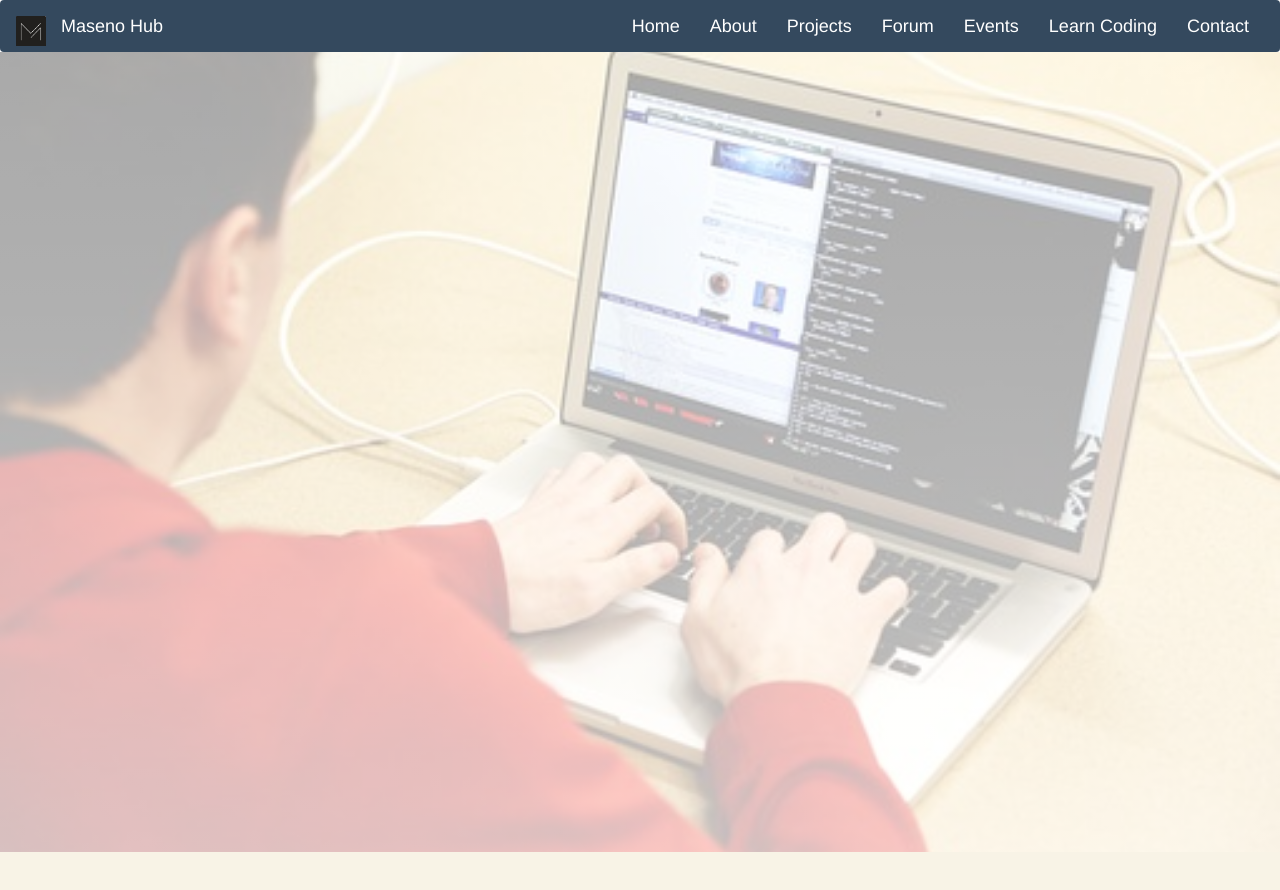
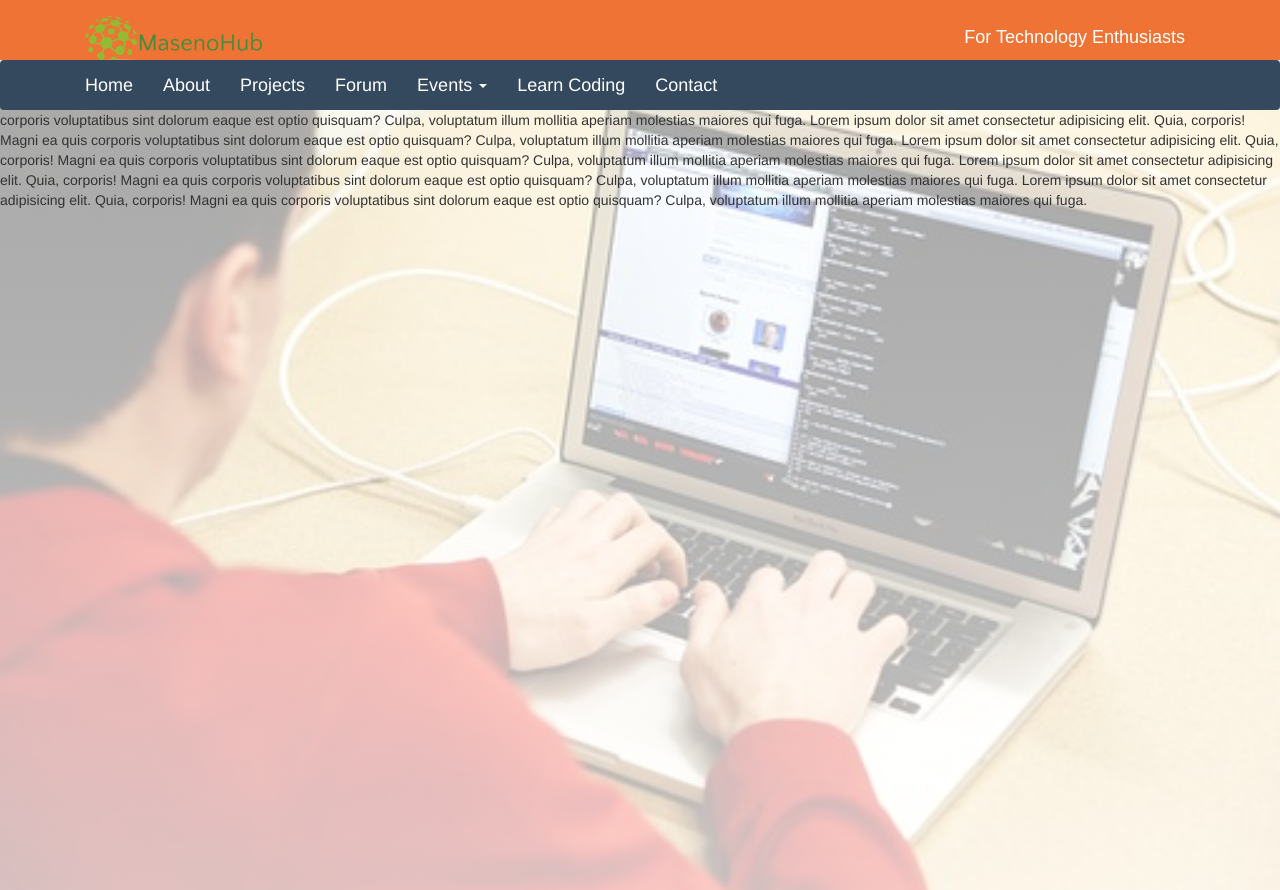
Before and after one commit to Maseno-Hub/masenohub, a PHP site: page / in a window 1280 px wide. Before the commit the page ends 852 px from the top, so only its background shows below. Run offline with PHP 8.4, Linux system fonts and the light colour scheme.

Commit message:
changed navbar and navbar links. added and header

```diff
--- a/CSS/style.css
+++ b/CSS/style.css
@@ -1,17 +1,34 @@
 .navbar-toggle .icon-bar{
-    background-color: black;
+    background-color:white;
 }
 .navbar{
     background-color:#34495e;
+
 }
-.nav li a{
+#nav ul li a{
     font-size: 18px;
     color: white;
 }
-.nav li a:hover{
-    color: green;
+
+#nav ul li a:hover{
+    color: #ee7335;
     background: none;
+}
+.dropdown-menu{
+    background-size: auto;
+    background-color:#34495e;
+    color: white;
+    padding: 10px;
+    border: 0;
 
+}
+#nav {
+    width: 100%;
+    height: 50px;
+    border-width: 0;
+    margin: 0;
+    z-index: 999;
+    position: relative;
 }
 #back_image{
     background-image: linear-gradient(0deg,rgba(255, 255, 255, 0.705),rgba(255, 255, 255, 0.6)),url("../Images/computer.jpg");
@@ -22,3 +39,21 @@
     width: auto;
     margin-top: -20px;
 }
+header#main_header {
+    background:#ee7335 ;
+    height: 60px;
+}
+.navbar-brand>img {
+    display: block;
+}
+#brand {
+    vertical-align: middle;
+    margin-top:-28.5px;
+}
+#desc{
+    color: white;
+    font-family: Arial, Helvetica, sans-serif;
+    margin: 25px;
+    font-size: 18px;
+    font: bolder;
+}
--- a/index.html
+++ b/index.html
@@ -4,6 +4,9 @@
 
 <head>
     <title>Maseno Hub</title>
+    <link rel="icon"
+    type="image/pjg"
+    href="maseno.jpg">
     <!--Custom stylesheet-->
     <!-- Latest compiled and minified CSS -->
     <link rel="stylesheet" href="https://maxcdn.bootstrapcdn.com/bootstrap/3.3.7/css/bootstrap.min.css" integrity="sha384-BVYiiSIFeK1dGmJRAkycuHAHRg32OmUcww7on3RYdg4Va+PmSTsz/K68vbdEjh4u"
@@ -13,19 +16,56 @@
 </head>
 
 <body>
-    <nav class="navbar navbar-light">
+        <header id="main_header" class="masthead" style="margin-bottom: 0px;">
+                <div class="container">
+                  <a class="navbar-brand" href="index.html"><img src="Images/icon.png" id="brand"></a>
+                  <div class="navbar-header navbar-inverse pull-right">
+
+                    <button type="button" class="navbar-toggle" data-toggle="collapse" data-target=".navbar-collapse">
+                      <span class="icon-bar"></span>
+                      <span class="icon-bar"></span>
+                      <span class="icon-bar"></span>
+                    </button>
+                  </div>
+
+                  <div id="account-controls" class="hidden-xs pull-right">
+                      <div id="desc">
+                        <p>For Technology Enthusiasts</p>
+                      </div>
+                  </div>
+                </div>
+              </header>
+              <nav class="navbar navbar-inverse navbar-sticky-top collapse navbar-collapse hidden-sm" id="nav">
+                    <div class="container">
+                            <ul class="nav navbar-nav nav-right">
+                              <li><a class="" href="index.html">Home</a></li>
+                              <li><a class="" href="about.html">About</a></li>
+                              <li><a class="" href="projects.html">Projects</a></li>
+                              <li><a class="" href="forum.html">Forum</a></li>
+                              <li class="dropdown">
+                                <a href="#" id="events-hover" data-toggle="dropdown" >Events
+                                    <span class="caret"></span> </a>
+                                <ul class="dropdown-menu">
+                                  <a class="custom_menu_link" href="upcoming.html">
+                                    <li><i class="fa fa-calendar-o custom_menu_item"></i>Upcoming events</li>
+                                  </a>
+                                  <a class="custom_menu_link" href="past.html">
+                                    <li><i class="fa fa-play custom_menu_item"></i>Past Events</li>
+                                  </a>
+                                  <a class="custom_menu_link" href="scrums.html">
+                                    <li><i class="fa fa-bookmark-o custom_menu_item"></i>Past Scrums</li>
+                                  </a>
+                                </ul>
+                              </li>
+                              <li><a class="" href="learning.html">Learn Coding</a></li>
+                              <li><a class="" href="contact.html">Contact</a></li>
+                            </ul>
+                    </div>
+
+
+                </nav>
+    <!-- <nav class="navbar navbar-static-top navbar-light">
         <div class="container-fluid">
-            <div class="navbar-header">
-                <button type="button" class="navbar-toggle" data-toggle="collapse" data-target="#myNavbar">
-                    <span class="icon-bar"></span>
-                    <span class="icon-bar"></span>
-                    <span class="icon-bar"></span>
-                </button>
-                <a class="navbar-brand" href="index.html">
-                    <img src="/Images/maseno.jpg" width="30" height="30" alt="">
-                </a>
-                <a class="navbar-brand" href="index.html" style="color:white;">Maseno Hub</a>
-            </div>
 
             <div class="collapse navbar-collapse" id="myNavbar">
                 <ul class="nav navbar-nav
@@ -54,8 +94,26 @@
                 </ul>
             </div>
         </div>
-    </nav>
+    </nav> -->
     <div id="back_image">
+        <p>
+            Lorem ipsum dolor sit amet consectetur adipisicing elit. Quia, corporis!
+            Magni ea quis corporis voluptatibus sint dolorum eaque est optio quisquam?
+             Culpa, voluptatum illum mollitia aperiam molestias maiores qui fuga.
+             Lorem ipsum dolor sit amet consectetur adipisicing elit. Quia, corporis!
+             Magni ea quis corporis voluptatibus sint dolorum eaque est optio quisquam?
+              Culpa, voluptatum illum mollitia aperiam molestias maiores qui fuga.
+              Lorem ipsum dolor sit amet consectetur adipisicing elit. Quia, corporis!
+              Magni ea quis corporis voluptatibus sint dolorum eaque est optio quisquam?
+               Culpa, voluptatum illum mollitia aperiam molestias maiores qui fuga.
+               Lorem ipsum dolor sit amet consectetur adipisicing elit. Quia, corporis!
+               Magni ea quis corporis voluptatibus sint dolorum eaque est optio quisquam?
+                Culpa, voluptatum illum mollitia aperiam molestias maiores qui fuga.
+                Lorem ipsum dolor sit amet consectetur adipisicing elit. Quia, corporis!
+                Magni ea quis corporis voluptatibus sint dolorum eaque est optio quisquam?
+                 Culpa, voluptatum illum mollitia aperiam molestias maiores qui fuga.
+        </p>
+
     </div>
 
 
```
Also changed, not shown: Images/computer.png (deleted), Images/icon.png (added), maseno.jpg (added).
